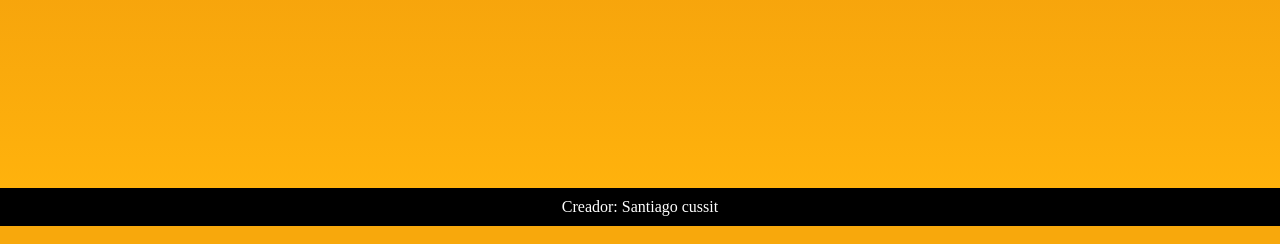
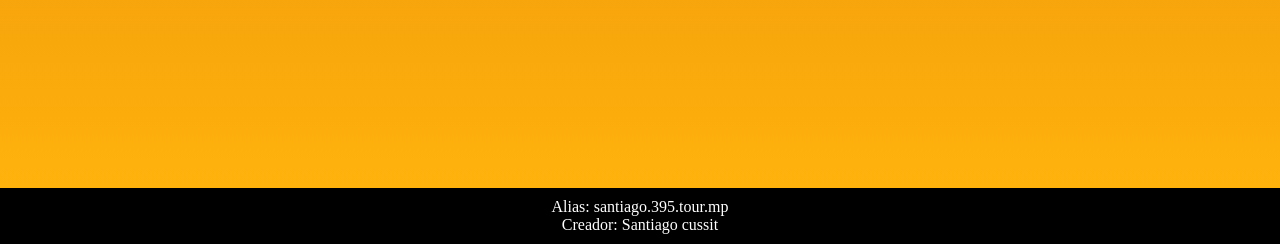
Before and after one commit to perejilinformatico/Cafeteria_FullStack, a Flask app: page /user in a window 1280 px wide. Shown: the part 612-856 px from the top of the page. Run offline with Flask 3, Linux system fonts and the light colour scheme; some web fonts are replaced.

Commit message:
Actualizacion_232

```diff
--- a/templates/user.html
+++ b/templates/user.html
@@ -101,6 +101,7 @@
     </main>
     <footer>
         <p class="footer_p">Creador: Santiago cussit</p>
+        <p>Alias: santiago.395.tour.mp</p>
     </footer>
     <script src="{{ url_for('static', filename='scripts/script_1.js')}}"></script>
     <script src="{{ url_for('static', filename='scripts/script_link.js')}}"></script>
```
